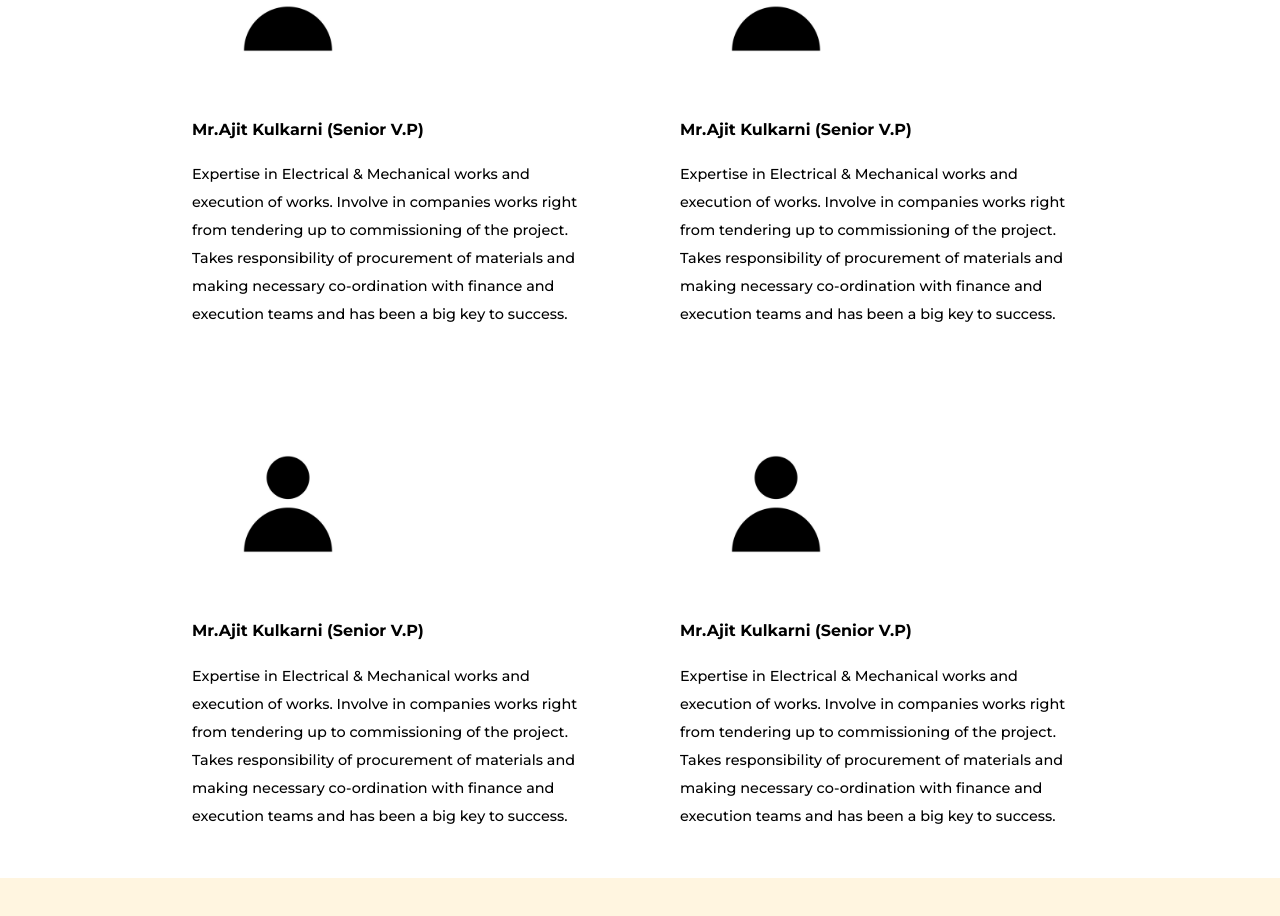
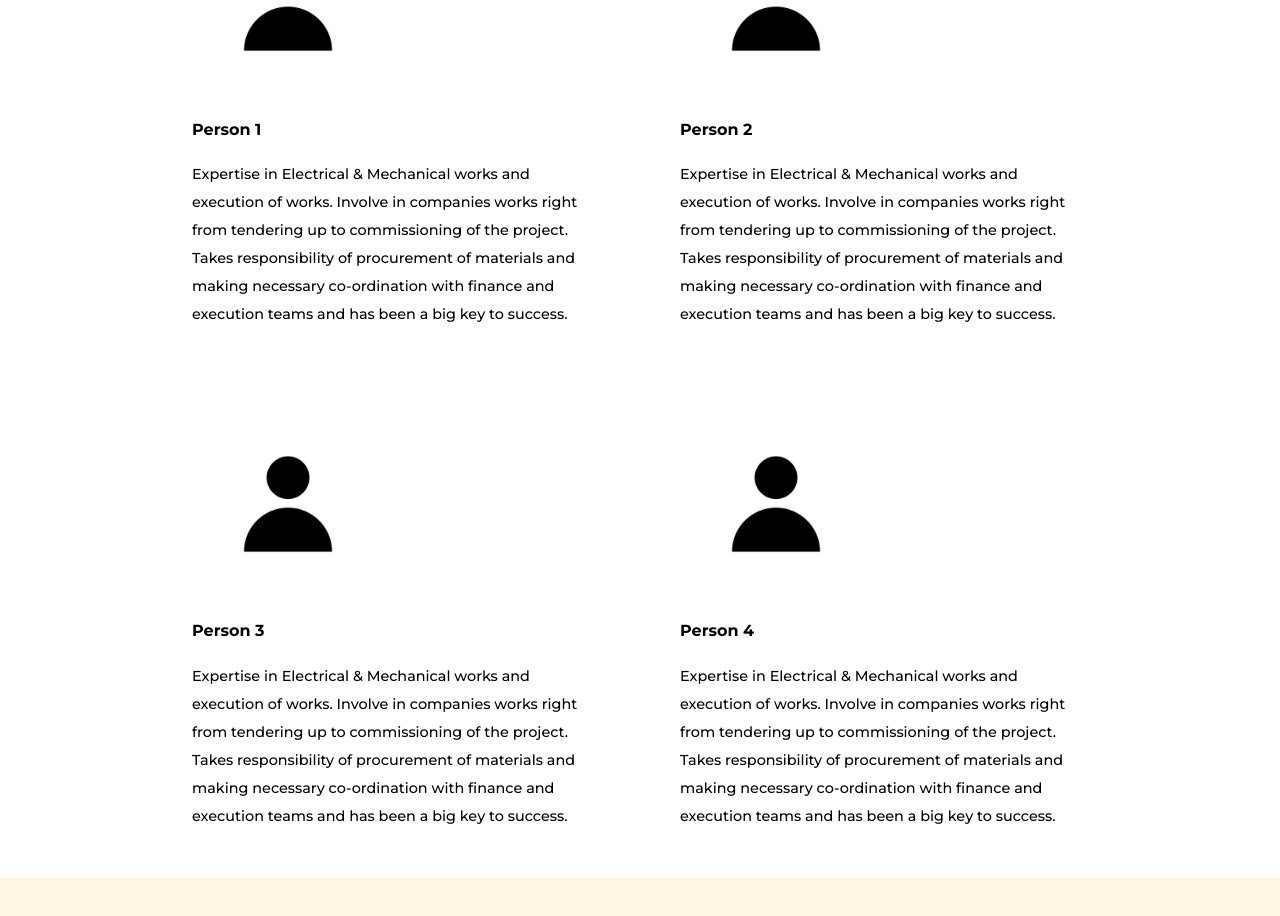
Before and after one commit to vendu13/pranay-teja-engineer-app, a React (Vite) app: page /about/key-people in a window 1280 px wide. Shown: the part 1322-2238 px from the top of the page. Built offline with nearby package versions, Linux system fonts and the light colour scheme; no server answers.

Commit message:
Update KeyPeople.jsx

```diff
--- a/src/components/scenes/AboutUs/KeyPeople.jsx
+++ b/src/components/scenes/AboutUs/KeyPeople.jsx
@@ -9,22 +9,22 @@ const KeyPeople = () => {
     const peopleData = [
         {
             id: 1,
-            name: 'Mr.Ajit Kulkarni (Senior V.P)',
+            name: 'Person 1',
             desc: 'Expertise in Electrical & Mechanical works and execution of works. Involve in companies works right from tendering up to commissioning of the project. Takes responsibility of procurement of materials and making necessary co-ordination with finance and execution teams and has been a big key to success.',
         },
         {
             id: 2,
-            name: 'Mr.Ajit Kulkarni (Senior V.P)',
+            name: 'Person 2',
             desc: 'Expertise in Electrical & Mechanical works and execution of works. Involve in companies works right from tendering up to commissioning of the project. Takes responsibility of procurement of materials and making necessary co-ordination with finance and execution teams and has been a big key to success.',
         },
         {
             id: 3,
-            name: 'Mr.Ajit Kulkarni (Senior V.P)',
+            name: 'Person 3',
             desc: 'Expertise in Electrical & Mechanical works and execution of works. Involve in companies works right from tendering up to commissioning of the project. Takes responsibility of procurement of materials and making necessary co-ordination with finance and execution teams and has been a big key to success.',
         },
         {
             id: 4,
-            name: 'Mr.Ajit Kulkarni (Senior V.P)',
+            name: 'Person 4',
             desc: 'Expertise in Electrical & Mechanical works and execution of works. Involve in companies works right from tendering up to commissioning of the project. Takes responsibility of procurement of materials and making necessary co-ordination with finance and execution teams and has been a big key to success.',
         }
     ]
```
